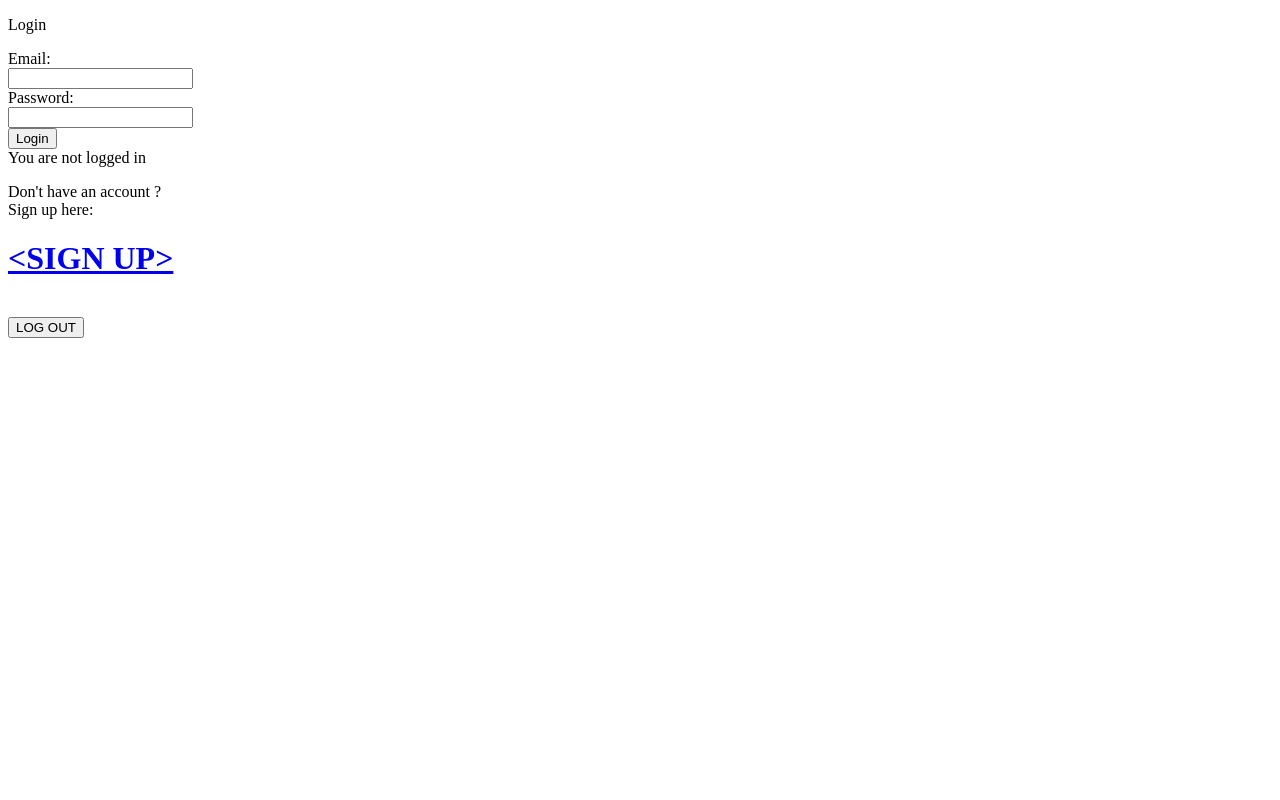
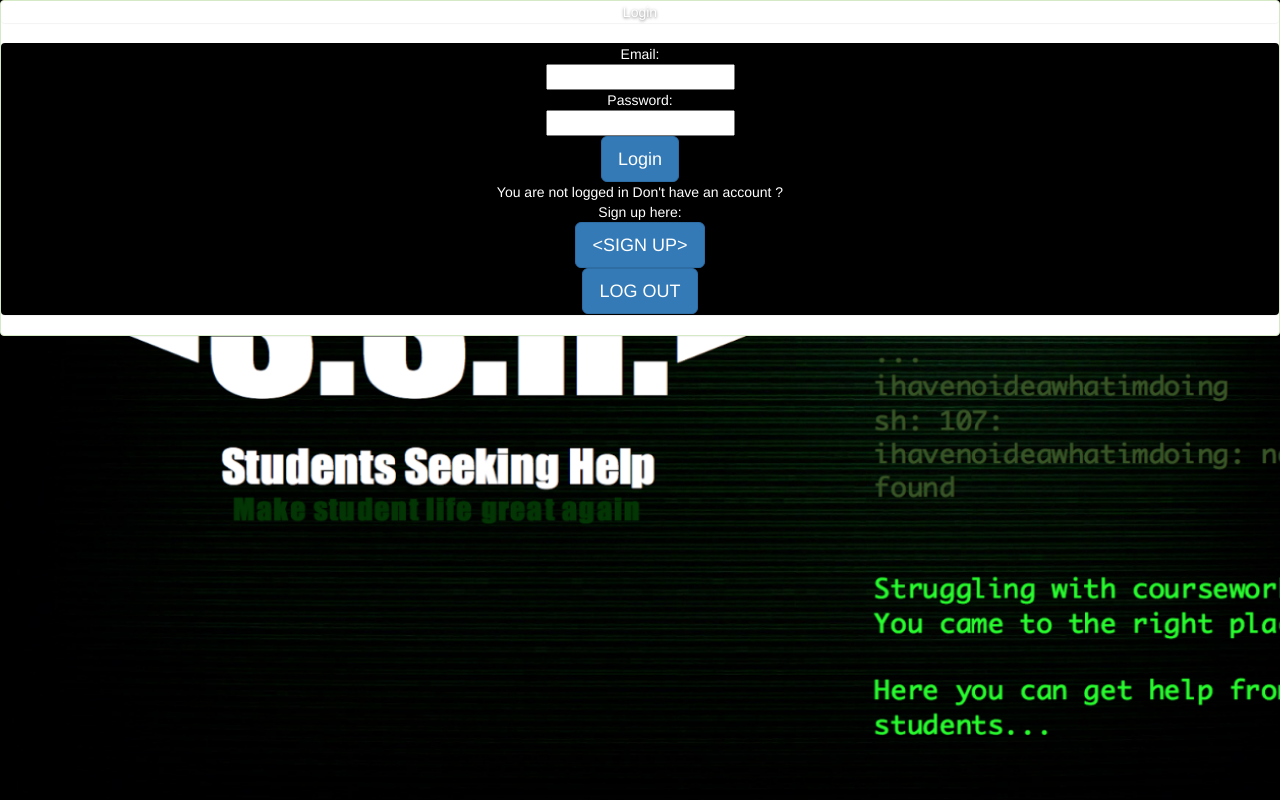
Before and after one commit to Fatalution/StudentsSeekingHelp, a PHP site: page /login.php in a window 1280 px wide. Run offline with PHP 8.4, Linux system fonts and the light colour scheme.

Commit message:
Can someone resize the panel; can't do this front end stuff

```diff
--- a/css/login.css
+++ b/css/login.css
@@ -0,0 +1,41 @@
+ html,
+ body {
+   height: 100%;
+   background-color: #333;
+ }
+ body {
+   color: #fff;
+   text-align: center;
+   text-shadow: 0 1px 3px rgba(0,0,0,.5);
+ }
+ a{
+   color: white;
+ }
+
+ .site-wrapper {
+   display: table;
+   width: 100%;
+   height: 100%; /* For at least Firefox */
+   min-height: 100%;
+   -webkit-box-shadow: inset 0 0 100px rgba(0,0,0,.5);
+           box-shadow: inset 0 0 100px rgba(0,0,0,.5);
+ }
+ .site-wrapper-inner {
+   display: table-cell;
+   vertical-align: top;
+    background-image: url("../img/background.png");
+    background-repeat: no-repeat;
+    background-size:cover;
+    background-color: black;
+ }
+ .cover-container {
+   margin-right: auto;
+   margin-left: auto;
+ }
+ .fixed-panel {
+  min-height: 10;
+  max-height: 10;
+  min-width: 10;
+  max-width: 10;
+  background-color: black;
+}
--- a/login.php
+++ b/login.php
@@ -4,10 +4,25 @@
 
 <!DOCTYPE html>
 <html>
+  <head>
+    <meta charset="utf-8">
+    <meta http-equiv="X-UA-Compatible" content="IE=edge">
+    <meta name="viewport" content="width=device-width, initial-scale=1">
 
-<head>
+    <meta name="description" content="">
+    <meta name="author" content="">
+    <link rel="icon" href="../../favicon.ico">
+
     <title>&ltSSH-Students Seeking Help&gt</title>
+
+    <!-- Bootstrap core CSS -->
+    <link rel="stylesheet" href="https://maxcdn.bootstrapcdn.com/bootstrap/3.3.7/css/bootstrap.min.css" integrity="sha384-BVYiiSIFeK1dGmJRAkycuHAHRg32OmUcww7on3RYdg4Va+PmSTsz/K68vbdEjh4u" crossorigin="anonymous">
+
+    <!-- IE10 viewport hack for Surface/desktop Windows 8 bug -->
+    <link href="css/ie10-viewport-bug-workaround.css" rel="stylesheet">
     <link rel="stylesheet" href="css/login.css">
+
+    <script src="js/ie-emulation-modes-warning.js"></script>
   </head>
 
   <body>
@@ -19,13 +34,18 @@
       }
     ?>
 
-    <p> Login </p>
+    <div class="site-wrapper">
+      <div class="site-wrapper-inner">
+        <div class="cover-container">
+          <div class="panel panel-success">
+            <div class="panel heading">Login</div>
+            <div class="panel body fixed-panel">
               <form action="includes/login.inc.php" method="POST">
-    Email: <br>
+                Email:<br>
                 <input type="email" name="email"><br>
-    Password: <br>
+                Password:<br>
                 <input type="password" name="password"><br>
-    <input type="submit" value="Login"> <br>
+                <input type="submit" class="btn btn-primary btn-lg" value="Login"><br>
               </form>
 
             <?php
@@ -35,13 +55,25 @@
       	      echo "You are not logged in";
             ?>
 
-    <p> Don't have an account ? <br>
-        Sign up here: </p>
-     <h1><a href="signup.php">&ltSIGN UP&gt</a></h1> <br>
-
+            Don't have an account ? <br>
+            Sign up here:<br>
+            <button type="button" class="btn btn-primary btn-lg"><a href="signup.php">&ltSIGN UP&gt</a></button>
             <form action="includes/logout.inc.php">
-     	 <button>LOG OUT</button>
+     	        <button type="button" class="btn btn-primary btn-lg">LOG OUT</button><br>
             </form>
-
+          </div>
+        </div>
+      </div>
+    </div>
+  </div>
+</div>
+    <!-- Bootstrap core JavaScript
+    ================================================== -->
+    <!-- Placed at the end of the document so the pages load faster -->
+    <script src="https://ajax.googleapis.com/ajax/libs/jquery/1.12.4/jquery.min.js"></script>
+    <script>window.jQuery || document.write('<script src="js/jquery.min.js"><\/script>')</script>
+    <script src="https://maxcdn.bootstrapcdn.com/bootstrap/3.3.7/js/bootstrap.min.js" integrity="sha384-Tc5IQib027qvyjSMfHjOMaLkfuWVxZxUPnCJA7l2mCWNIpG9mGCD8wGNIcPD7Txa" crossorigin="anonymous"></script>
+    <!-- IE10 viewport hack for Surface/desktop Windows 8 bug -->
+    <script src="js/ie10-viewport-bug-workaround.js"></script>
   </body>
 </html>
```
Lines whose indentation alone changed are shown as unchanged.
